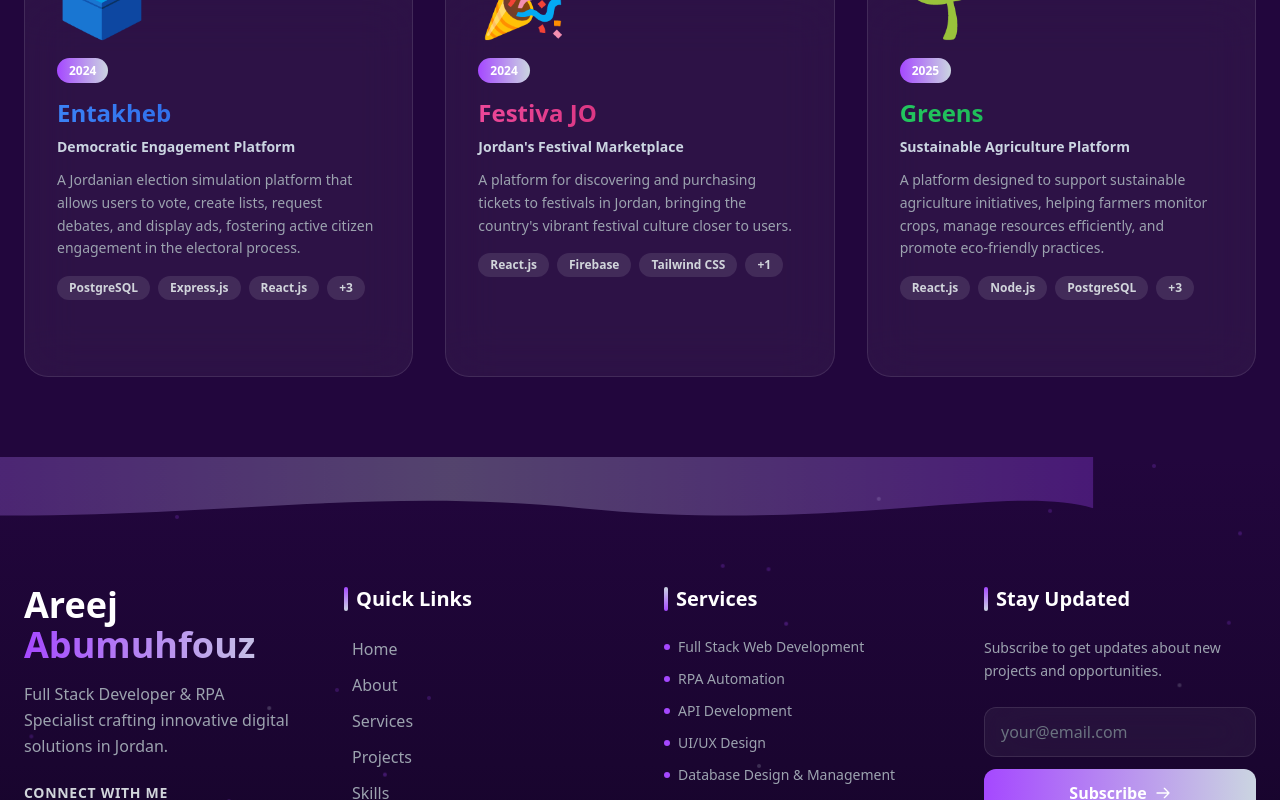
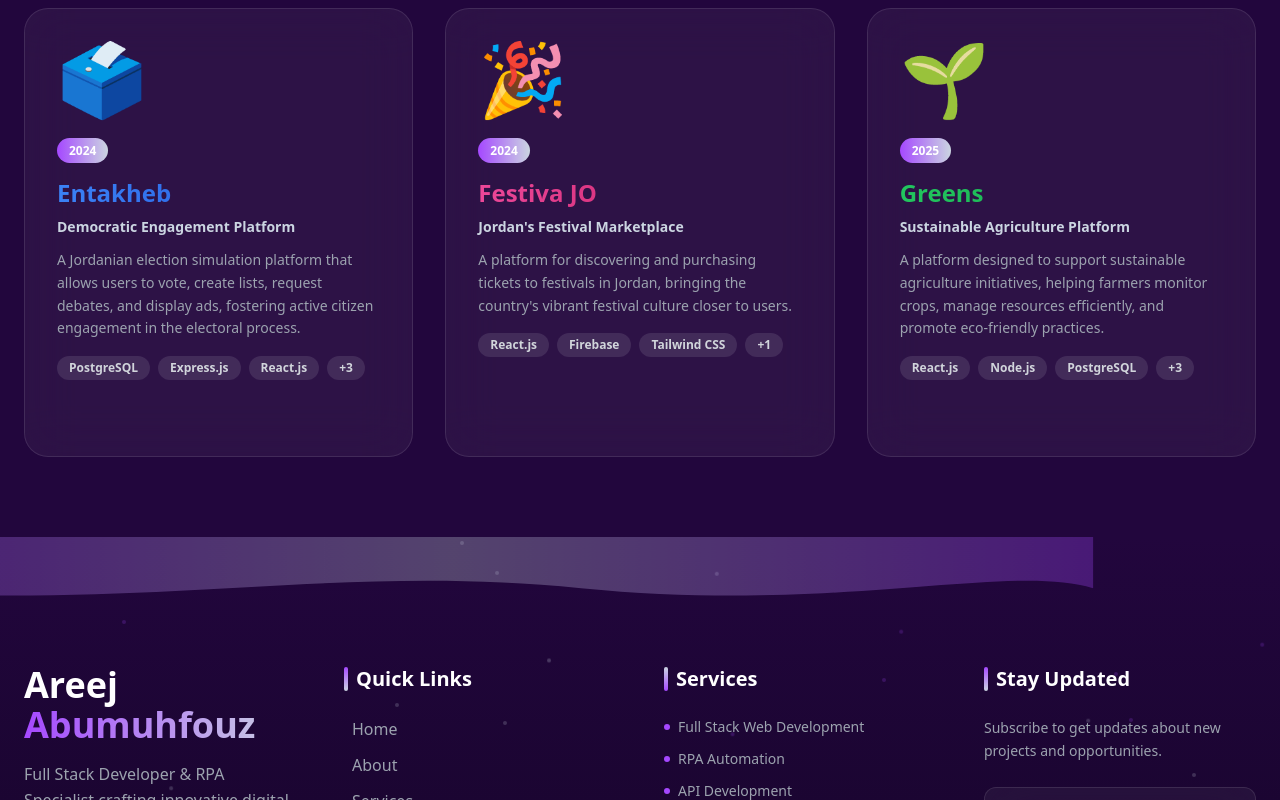
Before and after one commit to areejabumuhfouz/areej_abumuhfouz, a React (Vite) app: page /projects in a window 1280 px wide. Shown: the part 1114-1914 px from the top of the page. Built offline with nearby package versions, Linux system fonts and the light colour scheme.

Commit message:
Portfolio

```diff
--- a/src/Home/Projects.jsx
+++ b/src/Home/Projects.jsx
@@ -601,7 +601,7 @@ const projects = [
     <div
      ref={heroRef}
       onMouseMove={handleMouseMove}
-    className="relative min-h-screen bg-[#22063d] overflow-hidden">
+    className="relative min-h-screen bg-[#22063d] overflow-hidden pt-20">
     <canvas ref={canvasRef} className="absolute inset-0 opacity-70" />
 
 
```
